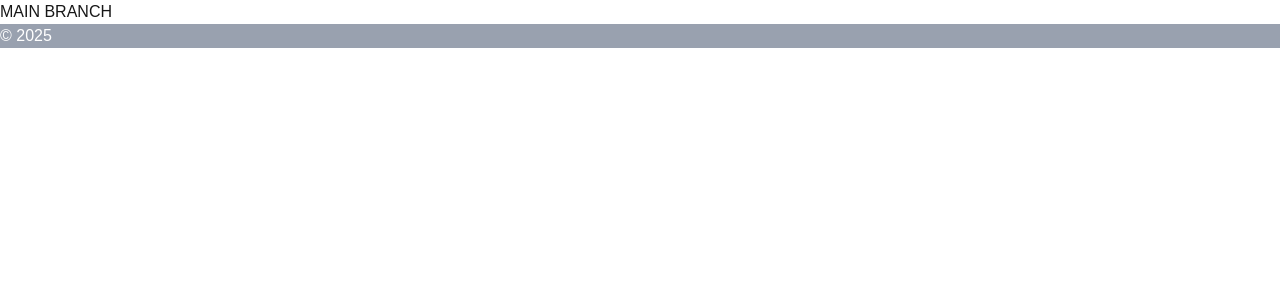
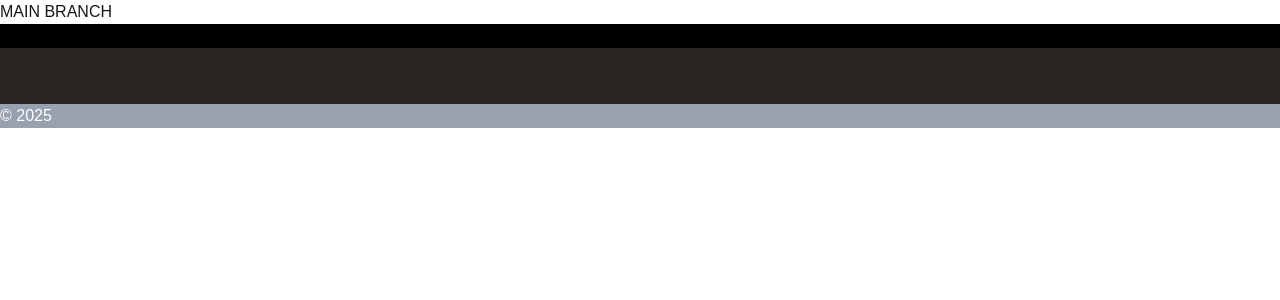
Before and after one commit to jasminedns/steam-wrecked, a Next.js app: page / in a window 1280 px wide. Shown: the top 300 px of the page. Built offline with nearby package versions, Linux system fonts and the light colour scheme.

Commit message:
header component, layout bg with black top bar and gray navbar

```diff
--- a/src/app/layout.tsx
+++ b/src/app/layout.tsx
@@ -1,6 +1,7 @@
 import type { Metadata } from "next";
 import "./globals.css";
-import Footer from "@/components/Footer";
+import Footer from "@/Components/Footer";
+import Header from "@/Components/Header";
 
 export const metadata: Metadata = {
   title: "Create Next App",
@@ -16,6 +17,7 @@ export default function RootLayout({
     <html lang="en">
       <body>
         {children}
+        <Header/>
         <Footer />
       </body>
     </html>
--- /dev/null
+++ b/src/components/Header/index.tsx
@@ -0,0 +1,10 @@
+const Header = () => {
+    return (
+        <header>
+        <div className="bg-black h-6 w-full"></div>
+        <div className="bg-[#282523] h-14 w-full"></div>
+      </header>
+    )
+}
+
+export default Header
```
Also changed, not shown: package.json (+6 -6 lines), 1 other file (tests, documents, lock files or other folders).
